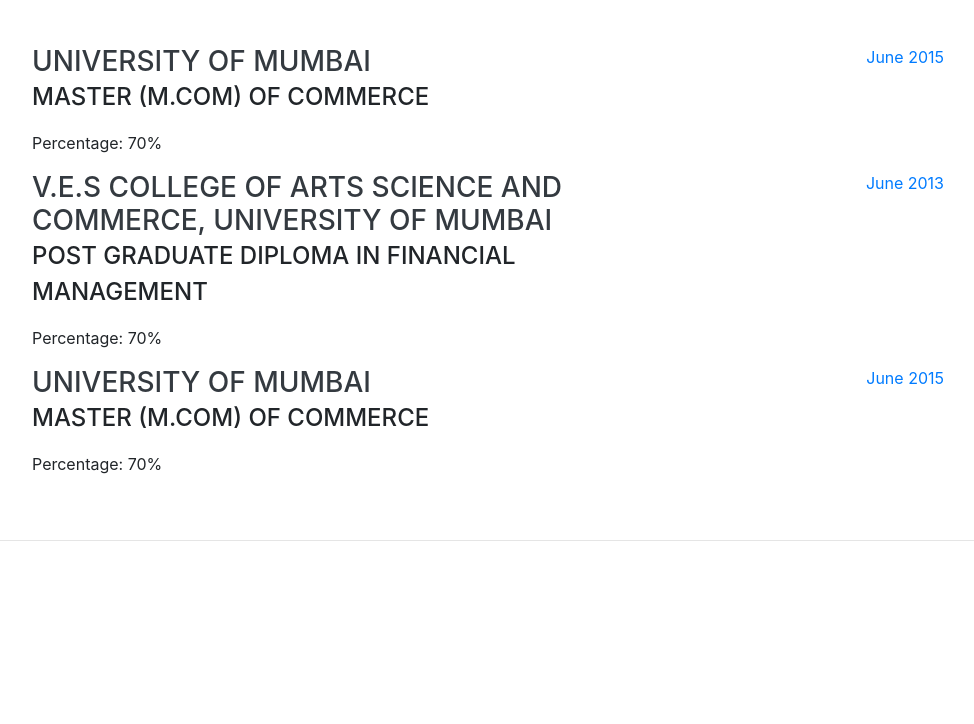
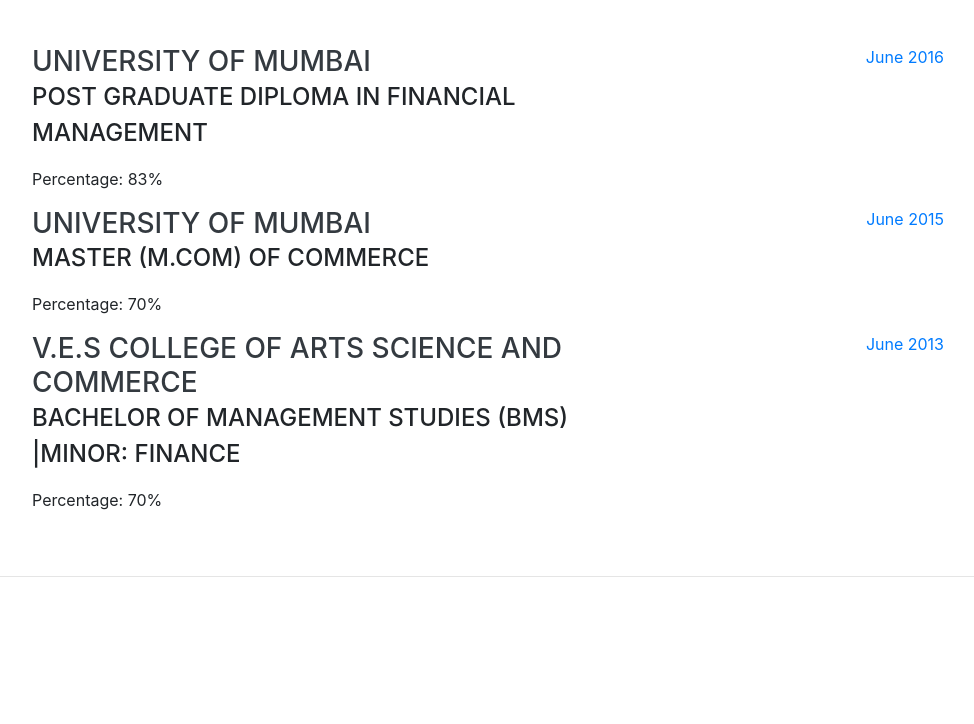
Before and after one commit to sonaligurnasinghani/personal-portfolio, a website with bundled scripts: page index.html in a window 1280 px wide. Shown: the part 1956-2680 px from the top of the page, without its empty margins (288-1262 px from the left). Built offline with nearby package versions, Linux system fonts and the light colour scheme; a web font is replaced by a local one.

Commit message:
Update index.html
education

```diff
--- a/index.html
+++ b/index.html
@@ -157,7 +157,18 @@
       <div class="resume-item d-flex flex-column flex-md-row justify-content-between">
         <div class="resume-content">
           <h3 class="mb-0">University of Mumbai</h3>
-          <div class="subheading mb-3">Master (M.com) of Commerce</div>
+          <div class="subheading mb-3">Post Graduate Diploma in Financial Management</div>
+          <p>Percentage: 83%</p>
+        </div>
+        <div class="resume-date text-md-right">
+          <span class="text-primary">June 2016</span>
+        </div>
+      </div>
+
+      <div class="resume-item d-flex flex-column flex-md-row justify-content-between">
+        <div class="resume-content">
+          <h3 class="mb-0">University of Mumbai</h3>
+          <div class="subheading mb-3">Master (M.com) of Commerce </div>
           <p>Percentage: 70%</p>
         </div>
         <div class="resume-date text-md-right">
@@ -167,23 +178,12 @@
 
       <div class="resume-item d-flex flex-column flex-md-row justify-content-between">
         <div class="resume-content">
-          <h3 class="mb-0">V.E.S College of Arts Science and Commerce, University of Mumbai</h3>
-          <div class="subheading mb-3">Post Graduate Diploma in Financial Management</div>
+          <h3 class="mb-0">V.E.S College of Arts Science and Commerce</h3>
+          <div class="subheading mb-3">Bachelor of Management Studies (BMS) |Minor: Finance</div>
           <p>Percentage: 70%</p>
         </div>
         <div class="resume-date text-md-right">
           <span class="text-primary">June 2013</span>
-        </div>
-      </div>
-
-      <div class="resume-item d-flex flex-column flex-md-row justify-content-between">
-        <div class="resume-content">
-          <h3 class="mb-0">University of Mumbai</h3>
-          <div class="subheading mb-3">Master (M.com) of Commerce</div>
-          <p>Percentage: 70%</p>
-        </div>
-        <div class="resume-date text-md-right">
-          <span class="text-primary">June 2015</span>
         </div>
       </div>
 
```
